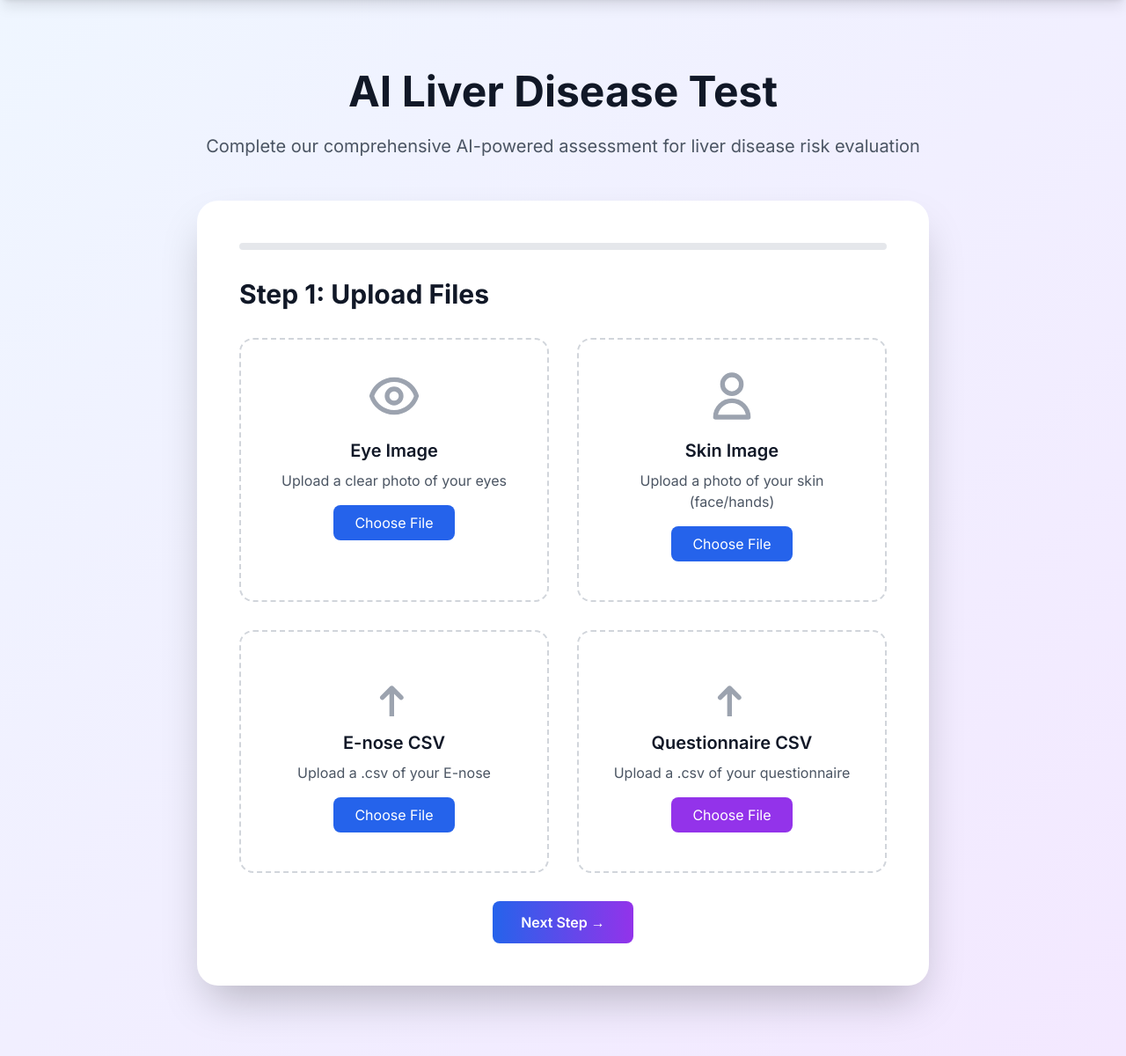
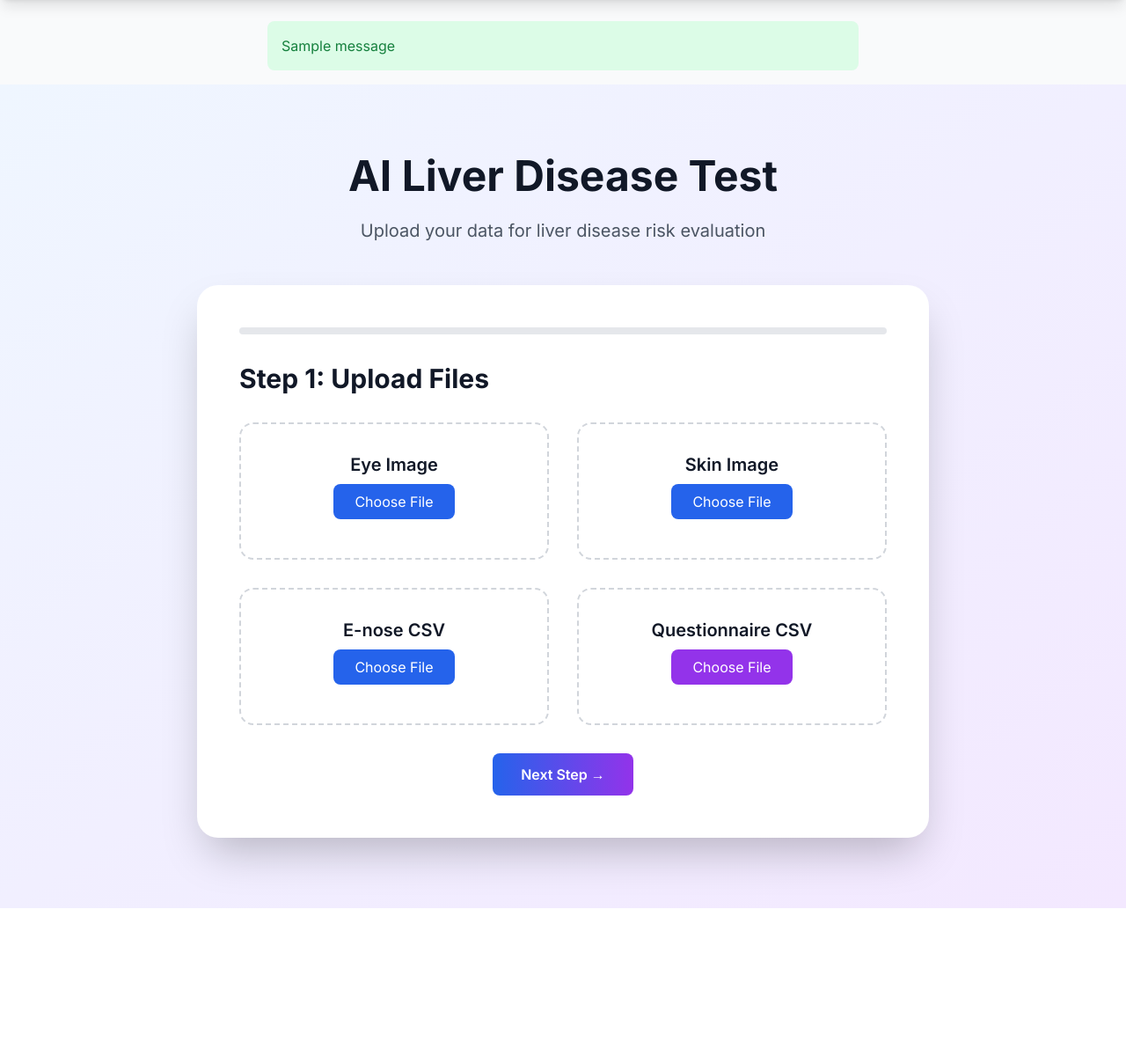
Before and after one commit to AImunich20/BreatheScan-L, a Flask app: page /test in a window 1280 px wide. Shown: the part 64-1264 px from the top of the page at 88% size. After the commit the page ends 1096 px from the top, so only its background shows below. Run offline with Flask 3, Linux system fonts and the light colour scheme; one stand-in notice (Sample message) is shown; some libraries are stand-ins or nearby versions.

Commit message:
version 3

```diff
--- a/app.py
+++ b/app.py
@@ -1,24 +1,22 @@
-from flask import Flask, render_template, request
+from flask import Flask, render_template, request, redirect, url_for, flash
 import os
 
 app = Flask(__name__)
+app.secret_key = "breathe_secret_key"
 
-# โฟลเดอร์สำหรับเก็บไฟล์อัปโหลด
 UPLOAD_FOLDER = "uploads"
 os.makedirs(UPLOAD_FOLDER, exist_ok=True)
 app.config["UPLOAD_FOLDER"] = UPLOAD_FOLDER
 
-# หน้า Home
+
 @app.route("/")
 def home():
     return render_template("home.html")
 
-# หน้า About
 @app.route("/about")
 def about():
     return render_template("about.html")
 
-# หน้า Research
 @app.route("/research")
 def research():
     return render_template("research.html")
@@ -27,58 +25,42 @@ def research():
 def HarmoMed():
     return render_template("HarmoMed.html")
 
-# หน้า Knowledge
 @app.route("/knowledge")
 def knowledge():
     return render_template("knowledge.html")
 
-# หน้า Test Model (รองรับ GET และ POST)
-@app.route("/test", methods=["GET", "POST"])
-def test():
-    if request.method == "POST":
-        # รับไฟล์
-        eye_image = request.files.get("eyeImage")
-        skin_image = request.files.get("skinImage")
-        enose_csv = request.files.get("enoseCSV")
-        questionnaire_csv = request.files.get("questionnaireCSV")
-        breath_csv = request.files.get("breathData")
-
-        uploaded_files = [eye_image, skin_image, enose_csv, questionnaire_csv, breath_csv]
-        saved_files = []
-
-        for f in uploaded_files:
-            if f:
-                filepath = os.path.join(app.config["UPLOAD_FOLDER"], f.filename)
-                f.save(filepath)
-                saved_files.append(f.filename)
-
-        # รับข้อมูลฟอร์ม
-        age = request.form.get("age")
-        gender = request.form.get("gender")
-        alcohol = request.form.get("alcohol")
-        sleep = request.form.get("sleep")
-        exercise = request.form.get("exercise")
-        diabetes = "diabetes" in request.form
-        obesity = "obesity" in request.form
-        hepatitis = "hepatitis" in request.form
-        family_history = "family_history" in request.form
-
-        # TODO: เรียกฟังก์ชัน AI Model ของคุณที่นี่
-        # result = run_ai_model(...)
-
-        return f"Received data: Age={age}, Gender={gender}, Alcohol={alcohol}, Files={saved_files}"
-
-    return render_template("test.html")
-
-# หน้า Contact
 @app.route("/contact")
 def contact():
     return render_template("contact.html")
 
-@app.route("/analyze", methods=["POST"])
-def analyze():
-    # โค้ดรับไฟล์และฟอร์มเหมือนเดิม
-    return "Analyzing data..."
+
+# -------------------------------
+# TEST MODEL PAGE
+# -------------------------------
+@app.route("/test", methods=["GET", "POST"])
+def test():
+    if request.method == "POST":
+        file_keys = ["eyeImage", "skinImage", "enoseCSV", "questionnaireCSV", "breathData"]
+        saved_files = []
+
+        for key in file_keys:
+            f = request.files.get(key)
+            if f and f.filename != "":
+                path = os.path.join(app.config["UPLOAD_FOLDER"], f.filename)
+                f.save(path)
+                saved_files.append(f.filename)
+
+        if not saved_files:
+            flash("⚠️ Please upload all required files before submitting.", "error")
+            return redirect(url_for("test"))
+
+        # TODO: เชื่อมโมเดลจริงที่นี่
+        result = "✅ AI Analysis Result: Low liver disease risk"
+
+        flash(result, "success")
+        return render_template("test.html", result=result)
+
+    return render_template("test.html")
 
 
 if __name__ == "__main__":
--- a/templates/test.html
+++ b/templates/test.html
@@ -1,11 +1,11 @@
 <!DOCTYPE html>
 <html lang="en">
 <head>
-  <meta charset="UTF-8">
-  <meta name="viewport" content="width=device-width, initial-scale=1.0">
+  <meta charset="UTF-8" />
+  <meta name="viewport" content="width=device-width, initial-scale=1.0" />
   <title>BreatheScan-L | Test Model</title>
   <script src="https://cdn.tailwindcss.com"></script>
-  <link rel="stylesheet" href="{{ url_for('static', filename='css/style.css') }}">
+  <link rel="stylesheet" href="{{ url_for('static', filename='css/style.css') }}" />
 </head>
 <body class="bg-gray-50">
 
@@ -37,90 +37,93 @@
     </div>
   </nav>
 
+  <!-- Flash Messages -->
+  {% with messages = get_flashed_messages(with_categories=true) %}
+    {% if messages %}
+      <div class="max-w-2xl mx-auto mt-6">
+        {% for category, msg in messages %}
+          <div class="p-4 mb-4 rounded-lg
+                      {% if category=='error' %}bg-red-100 text-red-700{% else %}bg-green-100 text-green-700{% endif %}">
+            {{ msg }}
+          </div>
+        {% endfor %}
+      </div>
+    {% endif %}
+  {% endwith %}
+
   <!-- TEST MODEL PAGE -->
   <section class="py-20 bg-gradient-to-br from-blue-50 to-purple-100">
     <div class="max-w-4xl mx-auto px-4 sm:px-6 lg:px-8">
       <div class="text-center mb-12">
         <h1 class="text-5xl font-bold text-gray-900 mb-6">AI Liver Disease Test</h1>
-        <p class="text-xl text-gray-600">Complete our comprehensive AI-powered assessment for liver disease risk evaluation</p>
+        <p class="text-xl text-gray-600">Upload your data for liver disease risk evaluation</p>
       </div>
 
       <div class="bg-white rounded-3xl shadow-2xl overflow-hidden">
-        <form id="testForm" action="{{ url_for('analyze') }}" method="POST" enctype="multipart/form-data" class="p-12">
+        <form id="testForm" action="{{ url_for('test') }}" method="POST" enctype="multipart/form-data" class="p-12">
           <!-- Progress Bar -->
           <div class="bg-gray-200 h-2 mb-8 rounded-full">
-            <div id="progress" class="progress-bar bg-gradient-to-r from-blue-500 to-purple-600 h-2 rounded-full" style="width: 0%;"></div>
+            <div id="progress" class="bg-gradient-to-r from-blue-500 to-purple-600 h-2 rounded-full" style="width: 0%;"></div>
           </div>
 
-          <!-- Step 1: Upload Files -->
+          <!-- Step 1 -->
           <div id="step1" class="test-step">
             <h2 class="text-3xl font-bold text-gray-900 mb-8">Step 1: Upload Files</h2>
             <div class="grid md:grid-cols-2 gap-8">
-
-              <!-- Eye Image -->
-              <div class="upload-box border-2 border-dashed border-gray-300 rounded-2xl p-8 text-center hover:border-blue-400 transition-colors">
-                <svg class="w-16 h-16 text-gray-400 mx-auto mb-4" fill="none" stroke="currentColor" viewBox="0 0 24 24">
-                  <path stroke-linecap="round" stroke-linejoin="round" stroke-width="2" d="M15 12a3 3 0 11-6 0 3 3 0 016 0z"/>
-                  <path stroke-linecap="round" stroke-linejoin="round" stroke-width="2"
-                        d="M2.458 12C3.732 7.943 7.523 5 12 5c4.478 0 8.268 2.943 9.542 7
-                           -1.274 4.057-5.064 7-9.542 7-4.477 0-8.268-2.943-9.542-7z"/>
-                </svg>
+              <!-- Eye -->
+              <div class="upload-box border-2 border-dashed border-gray-300 rounded-2xl p-8 text-center hover:border-blue-400">
                 <h3 class="text-xl font-semibold text-gray-900 mb-2">Eye Image</h3>
-                <p class="text-gray-600 mb-4">Upload a clear photo of your eyes</p>
-                <input type="file" name="eyeImage" id="eyeImage" accept="image/*" class="hidden" onchange="showFile(this, 'eyeFileName', 'eyeButton', 'eyePreview')">
-                <button id="eyeButton" type="button" onclick="document.getElementById('eyeImage').click()" class="bg-blue-600 text-white px-6 py-2 rounded-lg hover:bg-blue-700">Choose File</button>
+                <input type="file" name="eyeImage" id="eyeImage" accept="image/*" class="hidden"
+                       onchange="showFile(this, 'eyeFileName', 'eyeButton', 'eyePreview')">
+                <button id="eyeButton" type="button" onclick="document.getElementById('eyeImage').click()"
+                        class="bg-blue-600 text-white px-6 py-2 rounded-lg hover:bg-blue-700">Choose File</button>
                 <p id="eyeFileName" class="mt-3 text-sm text-gray-500"></p>
                 <img id="eyePreview" class="hidden mx-auto mt-4 rounded-lg shadow-md max-h-40">
               </div>
 
-              <!-- Skin Image -->
-              <div class="upload-box border-2 border-dashed border-gray-300 rounded-2xl p-8 text-center hover:border-blue-400 transition-colors">
-                <svg class="w-16 h-16 text-gray-400 mx-auto mb-4" fill="none" stroke="currentColor" viewBox="0 0 24 24">
-                  <path stroke-linecap="round" stroke-linejoin="round" stroke-width="2" d="M16 7a4 4 0 11-8 0 4 4 0 018 0zM12 14a7 7 0 00-7 7h14a7 7 0 00-7-7z"/>
-                </svg>
+              <!-- Skin -->
+              <div class="upload-box border-2 border-dashed border-gray-300 rounded-2xl p-8 text-center hover:border-blue-400">
                 <h3 class="text-xl font-semibold text-gray-900 mb-2">Skin Image</h3>
-                <p class="text-gray-600 mb-4">Upload a photo of your skin (face/hands)</p>
-                <input type="file" name="skinImage" id="skinImage" accept="image/*" class="hidden" onchange="showFile(this, 'skinFileName', 'skinButton', 'skinPreview')">
-                <button id="skinButton" type="button" onclick="document.getElementById('skinImage').click()" class="bg-blue-600 text-white px-6 py-2 rounded-lg hover:bg-blue-700">Choose File</button>
+                <input type="file" name="skinImage" id="skinImage" accept="image/*" class="hidden"
+                       onchange="showFile(this, 'skinFileName', 'skinButton', 'skinPreview')">
+                <button id="skinButton" type="button" onclick="document.getElementById('skinImage').click()"
+                        class="bg-blue-600 text-white px-6 py-2 rounded-lg hover:bg-blue-700">Choose File</button>
                 <p id="skinFileName" class="mt-3 text-sm text-gray-500"></p>
                 <img id="skinPreview" class="hidden mx-auto mt-4 rounded-lg shadow-md max-h-40">
               </div>
 
-              <!-- E-nose CSV -->
-              <div class="upload-box border-2 border-dashed border-gray-300 rounded-2xl p-8 text-center hover:border-blue-400 transition-colors">
-                <svg class="w-16 h-16 text-gray-400 mx-auto mb-4" fill="none" stroke="currentColor" viewBox="0 0 24 24">
-                  <path stroke-linecap="round" stroke-linejoin="round" stroke-width="2" d="M7 16l4-4m0 0l4 4m-4-4v12"/>
-                </svg>
+              <!-- E-nose -->
+              <div class="upload-box border-2 border-dashed border-gray-300 rounded-2xl p-8 text-center hover:border-blue-400">
                 <h3 class="text-xl font-semibold text-gray-900 mb-2">E-nose CSV</h3>
-                <p class="text-gray-600 mb-4">Upload a .csv of your E-nose</p>
-                <input type="file" name="enoseCSV" id="enoseCSV" accept=".csv" class="hidden" onchange="showFile(this, 'enoseFileName', 'enoseButton')">
-                <button id="enoseButton" type="button" onclick="document.getElementById('enoseCSV').click()" class="bg-blue-600 text-white px-6 py-2 rounded-lg hover:bg-blue-700">Choose File</button>
+                <input type="file" name="enoseCSV" id="enoseCSV" accept=".csv" class="hidden"
+                       onchange="showFile(this, 'enoseFileName', 'enoseButton')">
+                <button id="enoseButton" type="button" onclick="document.getElementById('enoseCSV').click()"
+                        class="bg-blue-600 text-white px-6 py-2 rounded-lg hover:bg-blue-700">Choose File</button>
                 <p id="enoseFileName" class="mt-3 text-sm text-gray-500"></p>
               </div>
 
-              <!-- Questionnaire CSV -->
-              <div class="upload-box border-2 border-dashed border-gray-300 rounded-2xl p-8 text-center hover:border-blue-400 transition-colors">
-                <svg class="w-16 h-16 text-gray-400 mx-auto mb-4" fill="none" stroke="currentColor" viewBox="0 0 24 24">
-                  <path stroke-linecap="round" stroke-linejoin="round" stroke-width="2" d="M7 16l4-4m0 0l4 4m-4-4v12"/>
-                </svg>
+              <!-- Questionnaire -->
+              <div class="upload-box border-2 border-dashed border-gray-300 rounded-2xl p-8 text-center hover:border-blue-400">
                 <h3 class="text-xl font-semibold text-gray-900 mb-2">Questionnaire CSV</h3>
-                <p class="text-gray-600 mb-4">Upload a .csv of your questionnaire</p>
-                <input type="file" name="questionnaireCSV" id="questionnaireCSV" accept=".csv" class="hidden" onchange="showFile(this, 'questionnaireFileName', 'questionnaireButton')">
-                <button id="questionnaireButton" type="button" onclick="document.getElementById('questionnaireCSV').click()" class="bg-purple-600 text-white px-6 py-2 rounded-lg hover:bg-purple-700">Choose File</button>
+                <input type="file" name="questionnaireCSV" id="questionnaireCSV" accept=".csv" class="hidden"
+                       onchange="showFile(this, 'questionnaireFileName', 'questionnaireButton')">
+                <button id="questionnaireButton" type="button" onclick="document.getElementById('questionnaireCSV').click()"
+                        class="bg-purple-600 text-white px-6 py-2 rounded-lg hover:bg-purple-700">Choose File</button>
                 <p id="questionnaireFileName" class="mt-3 text-sm text-gray-500"></p>
               </div>
             </div>
-
             <div class="text-center mt-8">
-              <button type="button" onclick="nextStep(2)" class="bg-gradient-to-r from-blue-600 to-purple-600 text-white px-8 py-3 rounded-lg font-semibold hover:from-blue-700 hover:to-purple-700">Next Step →</button>
+              <button type="button" onclick="nextStep(2)"
+                      class="bg-gradient-to-r from-blue-600 to-purple-600 text-white px-8 py-3 rounded-lg font-semibold hover:from-blue-700 hover:to-purple-700">
+                Next Step →
+              </button>
             </div>
           </div>
 
           <!-- Step 2 -->
           <div id="step2" class="test-step hidden">
             <h2 class="text-3xl font-bold text-gray-900 mb-8">Step 2: Health Questionnaire</h2>
-            <p class="text-gray-600 mb-6">Example form or questionnaire section goes here.</p>
-
+            <p class="text-gray-600 mb-6">Fill in your basic health data (example placeholder).</p>
             <div class="flex justify-between mt-8">
               <button type="button" onclick="prevStep()" class="bg-gray-400 text-white px-8 py-3 rounded-lg font-semibold hover:bg-gray-500">← Back</button>
               <button type="button" onclick="nextStep(3)" class="bg-gradient-to-r from-blue-600 to-purple-600 text-white px-8 py-3 rounded-lg font-semibold hover:from-blue-700 hover:to-purple-700">Next Step →</button>
@@ -130,11 +133,18 @@
           <!-- Step 3 -->
           <div id="step3" class="test-step hidden">
             <h2 class="text-3xl font-bold text-gray-900 mb-8">Step 3: Breath Data Upload</h2>
-            <p class="text-gray-600 mb-6">Final data upload or confirmation step.</p>
+            <div class="upload-box border-2 border-dashed border-gray-300 rounded-2xl p-8 text-center hover:border-blue-400">
+              <h3 class="text-xl font-semibold text-gray-900 mb-2">Breath Data CSV</h3>
+              <input type="file" name="breathData" id="breathData" accept=".csv" class="hidden"
+                     onchange="showFile(this, 'breathFileName', 'breathButton')">
+              <button id="breathButton" type="button" onclick="document.getElementById('breathData').click()"
+                      class="bg-green-600 text-white px-6 py-2 rounded-lg hover:bg-green-700">Choose File</button>
+              <p id="breathFileName" class="mt-3 text-sm text-gray-500"></p>
+            </div>
 
             <div class="flex justify-between mt-8">
               <button type="button" onclick="prevStep()" class="bg-gray-400 text-white px-8 py-3 rounded-lg font-semibold hover:bg-gray-500">← Back</button>
-              <button type="submit" class="bg-green-600 text-white px-8 py-3 rounded-lg font-semibold hover:bg-green-700">Submit Test ✓</button>
+              <button type="submit" id="submitBtn" class="bg-green-600 text-white px-8 py-3 rounded-lg font-semibold hover:bg-green-700">Submit Test ✓</button>
             </div>
           </div>
         </form>
@@ -143,7 +153,6 @@
   </section>
 
   <script>
-  // ฟังก์ชันแสดงชื่อไฟล์และ Preview
   function showFile(input, labelId, buttonId, previewId = null) {
     const label = document.getElementById(labelId);
     const button = document.getElementById(buttonId);
@@ -151,48 +160,33 @@
 
     if (input.files && input.files[0]) {
       const file = input.files[0];
-      label.textContent = `✅ Uploaded: ${file.name}`;
-      label.classList.remove('text-gray-500');
-      label.classList.add('text-green-600', 'font-medium');
-      button.textContent = 'Uploaded ✓';
-      button.classList.remove('bg-blue-600', 'hover:bg-blue-700', 'bg-purple-600', 'hover:bg-purple-700');
-      button.classList.add('bg-green-600', 'hover:bg-green-700');
-
-      if (preview && file.type.startsWith('image/')) {
+      label.textContent = `✅ ${file.name}`;
+      label.classList.add("text-green-600", "font-medium");
+      button.textContent = "Uploaded ✓";
+      button.classList.add("bg-green-600");
+      if (preview && file.type.startsWith("image/")) {
         const reader = new FileReader();
         reader.onload = e => {
           preview.src = e.target.result;
-          preview.classList.remove('hidden');
+          preview.classList.remove("hidden");
         };
         reader.readAsDataURL(file);
       }
     }
   }
 
-  // ระบบเปลี่ยน Step
   let currentStep = 1;
-
-  function nextStep(stepNumber) {
-    const steps = document.querySelectorAll('.test-step');
-    steps.forEach(step => step.classList.add('hidden'));
-
-    document.getElementById(`step${stepNumber}`).classList.remove('hidden');
-
-    const progress = document.getElementById('progress');
-    const stepCount = steps.length;
-    const progressWidth = ((stepNumber - 1) / (stepCount - 1)) * 100;
-    progress.style.width = `${progressWidth}%`;
-
-    currentStep = stepNumber;
+  function nextStep(n) {
+    const steps = document.querySelectorAll(".test-step");
+    steps.forEach(s => s.classList.add("hidden"));
+    document.getElementById(`step${n}`).classList.remove("hidden");
+    const progress = document.getElementById("progress");
+    progress.style.width = `${((n - 1) / (steps.length - 1)) * 100}%`;
+    currentStep = n;
   }
-
   function prevStep() {
-    if (currentStep > 1) {
-      nextStep(currentStep - 1);
-    }
+    if (currentStep > 1) nextStep(currentStep - 1);
   }
   </script>
-
-  <script src="{{ url_for('static', filename='js/script.js') }}"></script>
 </body>
 </html>
```
